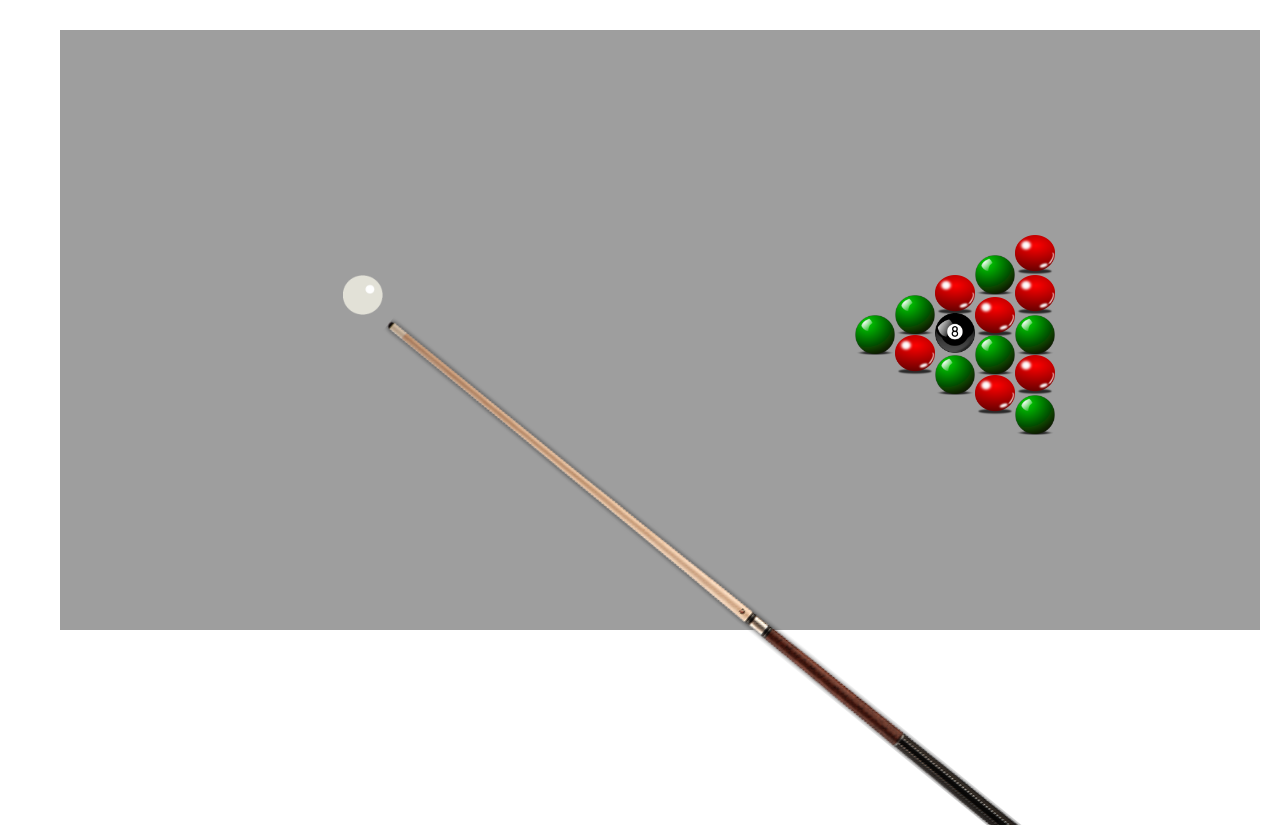
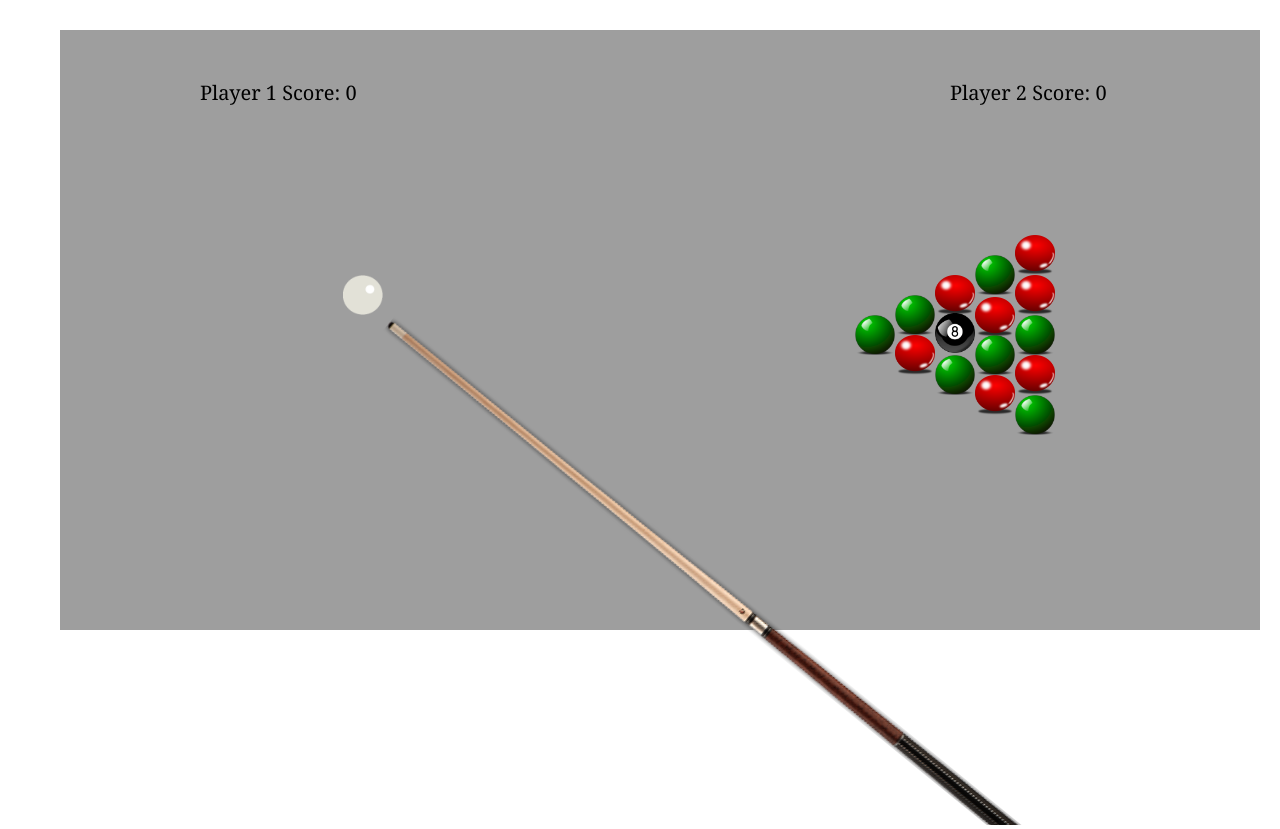
Before and after one commit to samreenmalla/8-ball-pool-game, a plain HTML site: page index.html in a window 1280 px wide. Shown: the top 829 px of the page. Drawn offline with Linux system fonts and the light colour scheme.

Commit message:
add two player logic

```diff
--- a/index.html
+++ b/index.html
@@ -19,6 +19,7 @@
     <script src="scripts/input/mouse.js"></script>
     <script src="scripts/ball.js"></script>
     <script src="scripts/board.js"></script>
+    <script src="scripts/player.js"></script>
     <script src="scripts/Color.js"></script>
     <script src="scripts/constants.js"></script>
     <script src="scripts/Score.js"></script>
--- a/scripts/ball.js
+++ b/scripts/ball.js
@@ -5,6 +5,8 @@ function Ball(position, color) {
   this.image = getBallsByColor(color);
   this.color = color;
   this.onTable = true;
+  this.inPocket = false;
+  this.scored = false;
 }
 
 Ball.prototype.update = function(delta) {
@@ -35,6 +37,10 @@ Ball.prototype.collisionWithBalls = function(ball) {
   // console.log(ball.position);
   //normal vector
   var n = this.position.subtract(ball.position);
+
+  // var sound = new Audio();
+  // sound.src = "../assets/sounds/BallsCollide.wav";
+  // sound.play();
 
   //find distance
   var dist = n.distance();
@@ -116,11 +122,11 @@ Ball.prototype.collisionWithBorder = function(table) {
 };
 
 Ball.prototype.handleBallInPocket = function() {
-  let inPocket = CONSTANTS.pockets.some(pocket => {
+  this.inPocket = CONSTANTS.pockets.some(pocket => {
     return this.position.distanceFrom(pocket) < CONSTANTS.pocket_radius;
   });
 
-  if (!inPocket) {
+  if (!this.inPocket) {
     return;
   }
 
--- a/scripts/mainGame.js
+++ b/scripts/mainGame.js
@@ -2,11 +2,16 @@ function mainGame() {
   var that = this;
 
   this.board = new Board();
-
+  this.player1 = new Player();
+  this.player2 = new Player();
+  this.flag = 0;
+  this.turn = 0;
+  this.score = 0;
   this.balls = CONSTANTS.ball_params.map(params => new Ball(...params));
-
   this.whiteBall = this.balls.find(ball => ball.color === Color.White);
   this.stick = new Stick(new Vector(368, 300), this.whiteBall.shoot.bind(this.whiteBall));
+  this.player1Score = 0;
+  this.player2Score = 0;
 
   //determining table borders
   this.table = {
@@ -16,6 +21,16 @@ function mainGame() {
     LeftX: 106
   };
 }
+
+mainGame.prototype.togglePlayer = function() {
+  if (this.turn == 1) {
+    console.log("player2");
+    this.turn = 0;
+  } else {
+    console.log("player1");
+    this.turn = 1;
+  }
+};
 
 //collision detection
 mainGame.prototype.handleCollisions = function() {
@@ -37,19 +52,29 @@ mainGame.prototype.handleCollisions = function() {
 mainGame.prototype.update = function() {
   //check for collisions
   this.handleCollisions();
-
+  // console.log(this.balls);
+  var nextTurn = true;
   this.stick.update();
 
   for (var i = 0; i < this.balls.length; i++) {
     this.balls[i].update(CONSTANTS.delta);
+    // console.log(this.balls[i]);
   }
   if (!this.movingBalls() && this.stick.shot && this.whiteBall.onTable) {
     // this.stick.onTable = false;
     // console.log(this.whiteBall);
     this.stick.reposition(this.whiteBall.position);
+
+    for (var i = 0; i < this.balls.length; i++) {
+      if (this.balls[i].inPocket && !this.balls[i].scored) {
+        if (this.turn == 1) this.player1Score += 100;
+        else this.player2Score += 100;
+        nextTurn = false;
+        this.balls[i].scored = true;
+      }
+    }
+    if (nextTurn) this.togglePlayer();
   }
-
-  //test
   if (!this.whiteBall.onTable) {
     this.stick.position = new Vector(0, 0);
     Mouse.reset();
@@ -72,8 +97,11 @@ mainGame.prototype.movingBalls = function() {
 mainGame.prototype.draw = function() {
   this.board.draw();
   this.stick.draw();
-
+  //if in pocket check assignede flag || assign || foul points
   for (var i = 0; i < this.balls.length; i++) {
     this.balls[i].draw();
   }
+  Canvas.ctx.font = "20px Georgia";
+  Canvas.ctx.fillText("Player 1 Score: " + this.player1Score, 200, 100);
+  Canvas.ctx.fillText("Player 2 Score: " + this.player2Score, 950, 100);
 };
```
